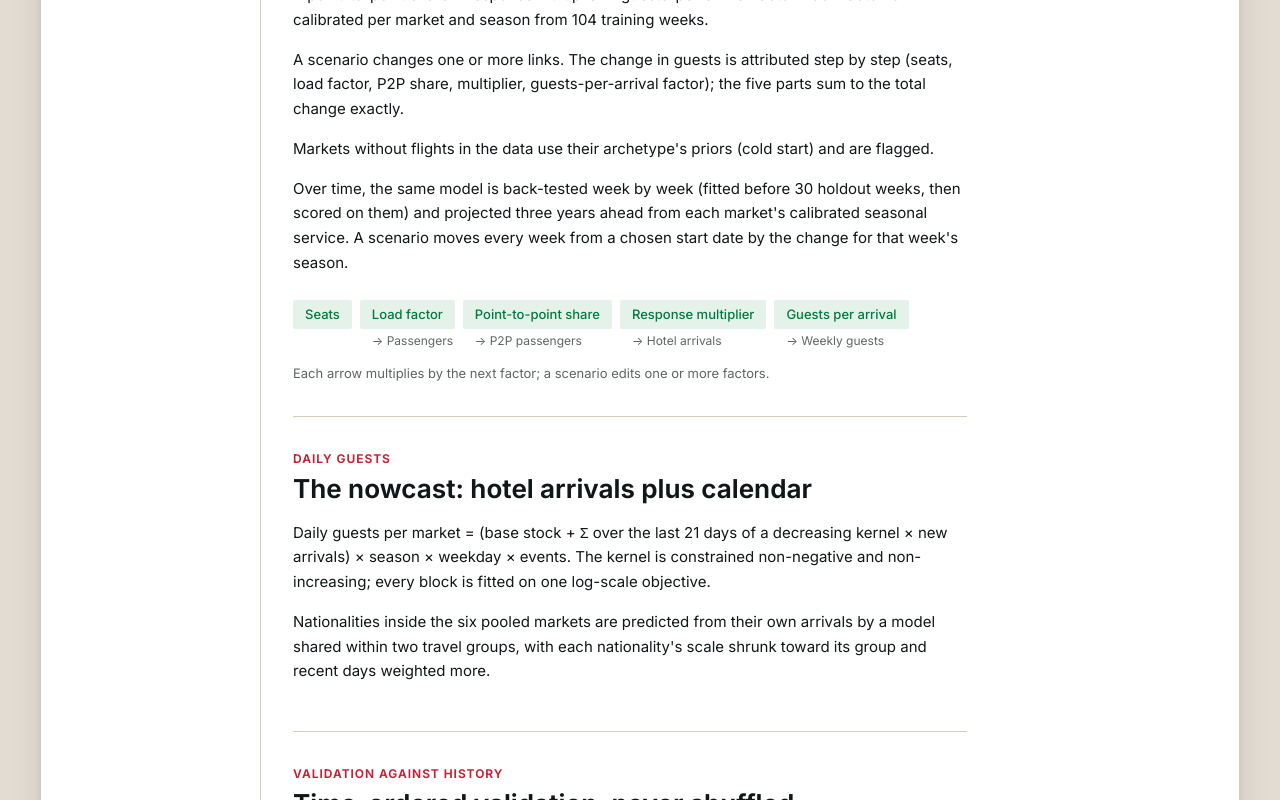
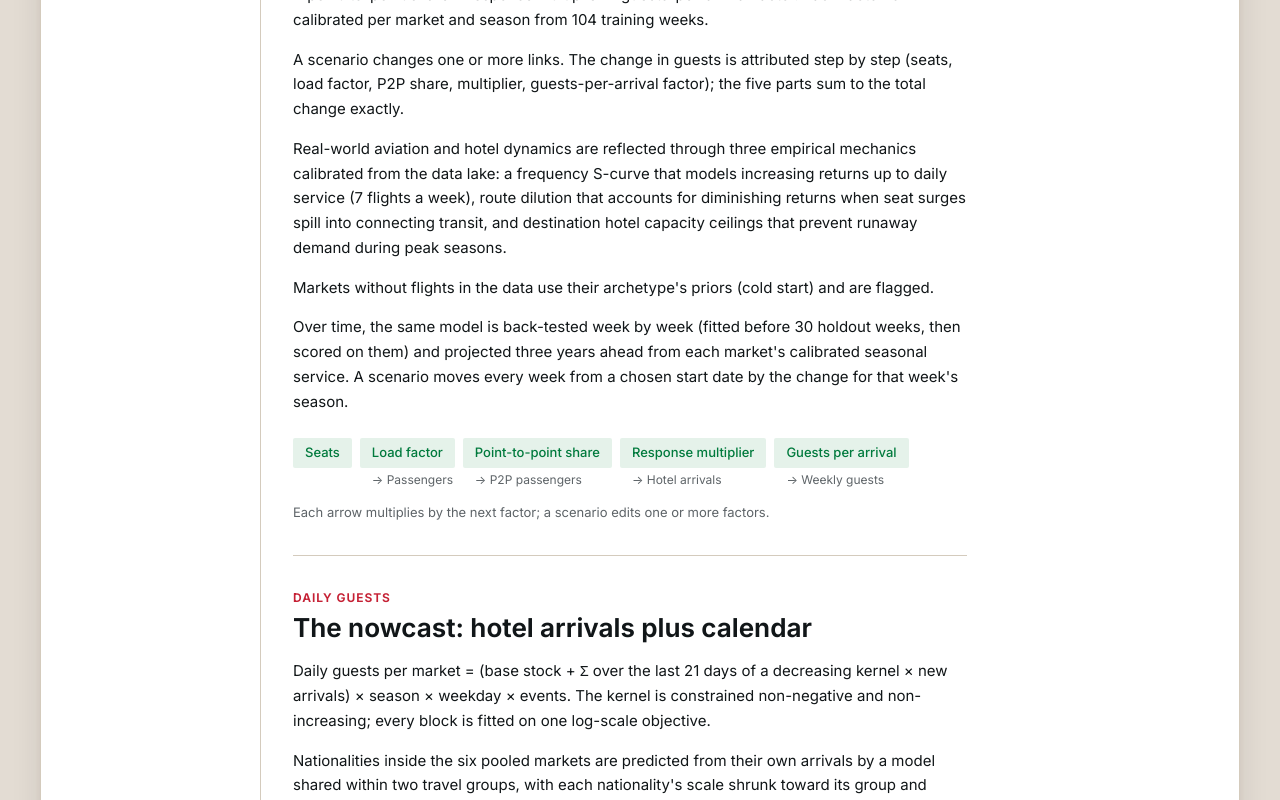
Before and after one commit to Nikhil-Mundhra/ChallengeON-Advanced-Technology-Pioneers-2026, a React (Vite) app in the folder web/: page /report in a window 1280 px wide. Shown: the part 1440-2240 px from the top of the page. Built offline with nearby package versions, Linux system fonts and the light colour scheme.

Commit message:
docs: document frequency S-curve, route dilution, and hotel saturation in How It Works

```diff
--- a/web/src/content/report.ts
+++ b/web/src/content/report.ts
@@ -24,6 +24,7 @@ export const SECTIONS: ReportSection[] = [
     body: [
       "Weekly guests for a source market and season follow one equation per link: seats × load factor × point-to-point share × response multiplier × guests-per-arrival factor. Each factor is calibrated per market and season from 104 training weeks.",
       "A scenario changes one or more links. The change in guests is attributed step by step (seats, load factor, P2P share, multiplier, guests-per-arrival factor); the five parts sum to the total change exactly.",
+      "Real-world aviation and hotel dynamics are reflected through three empirical mechanics calibrated from the data lake: a frequency S-curve that models increasing returns up to daily service (7 flights a week), route dilution that accounts for diminishing returns when seat surges spill into connecting transit, and destination hotel capacity ceilings that prevent runaway demand during peak seasons.",
       "Markets without flights in the data use their archetype's priors (cold start) and are flagged.",
       "Over time, the same model is back-tested week by week (fitted before 30 holdout weeks, then scored on them) and projected three years ahead from each market's calibrated seasonal service. A scenario moves every week from a chosen start date by the change for that week's season.",
     ],
@@ -99,6 +100,6 @@ export const LIMITATIONS = [
   "The guests-per-arrival factor is a stock-to-flow ratio, not a measured length of stay.",
   "Markets without flights use archetype defaults (cold start).",
   "The weekly model has no growth term: multi-year projections repeat the fitted seasonal profile, and growth is an assumption the user sets. Holiday-week flags end in November 2026.",
-  "No bookings, room rates, marketing spend, airfares, visa or macroeconomic data; no room inventory, so no occupancy.",
+  "No bookings, room rates, marketing spend, airfares, or visa data; hotel room saturation is modeled via empirical peak ceilings rather than live room inventory feeds.",
   "Observational data: results are planning estimates, not causal effects.",
 ];
```
Also changed, not shown: 2 other files (tests, documents, lock files or other folders).
